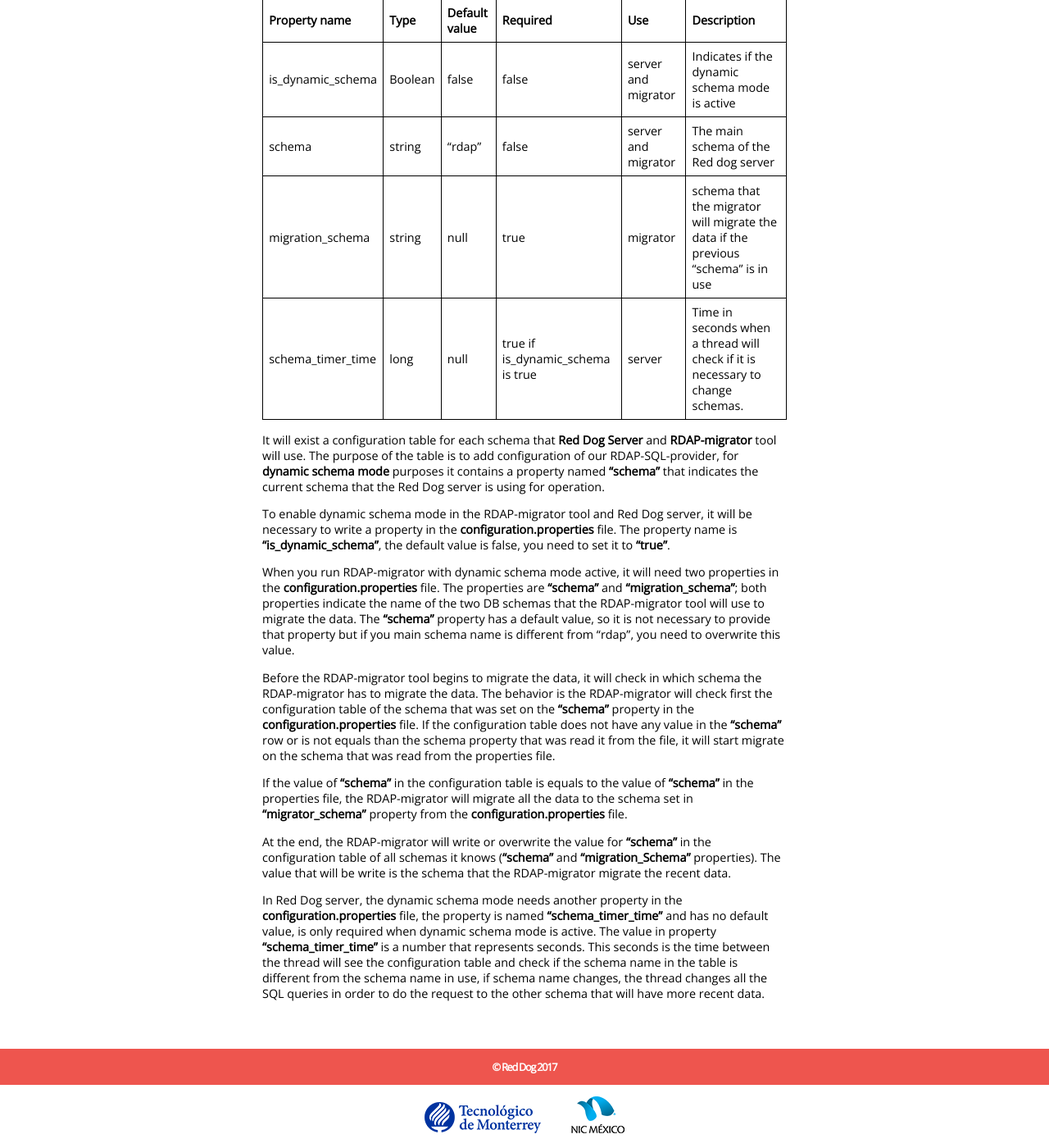
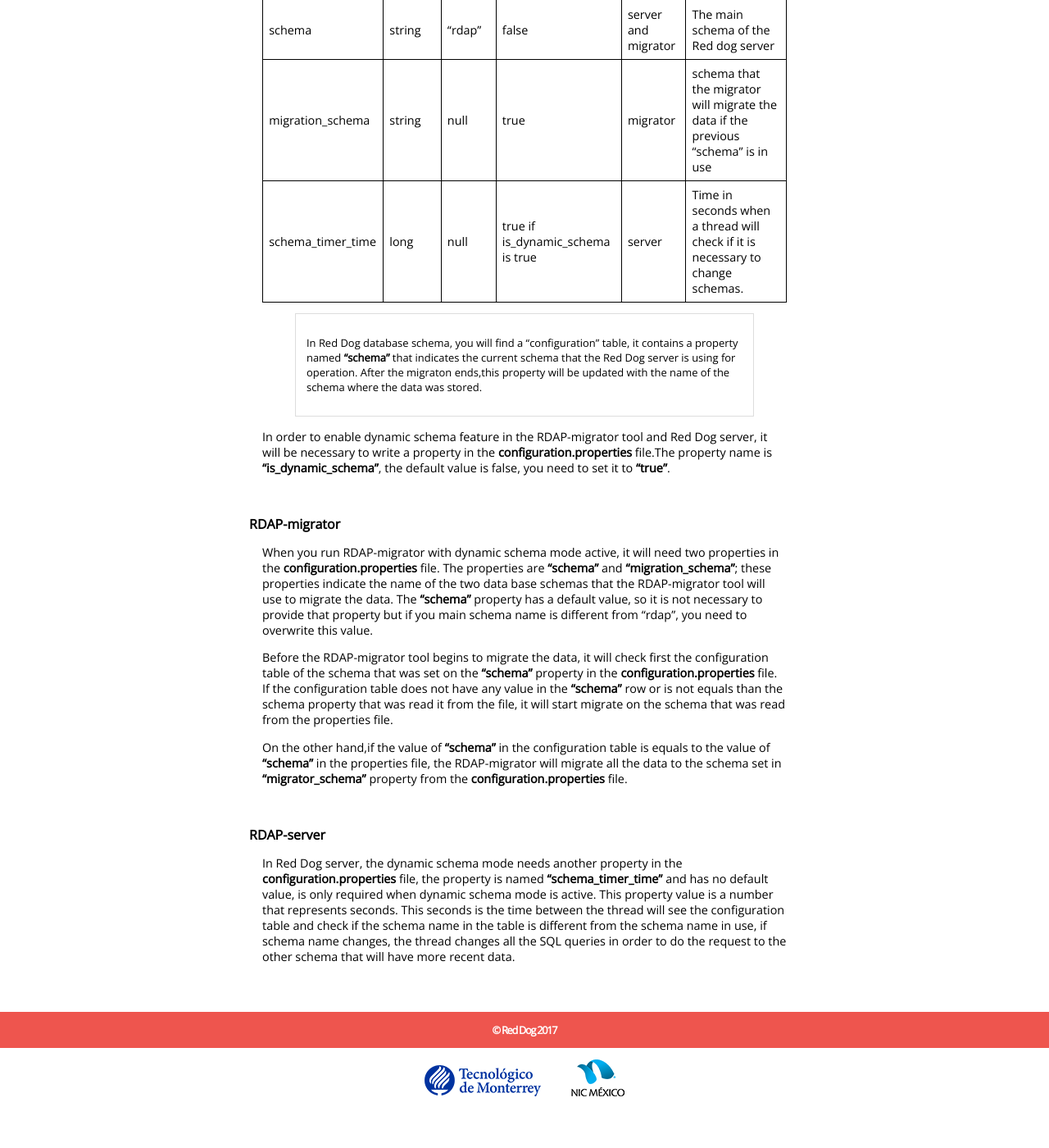
Before and after one commit to NICMx/rdap-server, a Jekyll site: the page built from dynamic-schema.md, in a window 1280 px wide and 1400 px high, scrolled down 799 px. Shown: the whole window at 82% size. Built offline with Jekyll 4.4.1, drawn with Linux system fonts in a browser that asks for light colours; nearby versions of some CDN libraries; after the commit the page ends 2154 px from its top, so only the background shows below that; some of the changed text lies outside the part shown.

Commit message:
Add enhancements to the documentation

```diff
--- a/dynamic-schema.md
+++ b/dynamic-schema.md
@@ -5,20 +5,15 @@
 # Dynamic schema
 ## What do we call dynamic schema?
 
-In the **server**, to the ability to know, every certain period, if exists a new schema with more recent data, and switch to that schema.
-
-In the **migrator**, to the ability to store data in another Red Dog schema that are not used by an application.
+This feature is used to indice a set of database schemas where the most recent data will be store and read by the **migrator** and the **server**, respectively
 
 ## Why do we think that you need this dynamic schema?
 
-The first time that you migrate your data with our RDAP-migrator tool to the Red Dog DB, it will be stored in the default schema named “RDAP”.
-As our RDAP-migrator tool performs only full migration, what will happen if you run it once again?, It will erase all your data in your current Red Dog DB and migrate your data to the Red Dog DB once again. What will happen with your server? You will don’t have any information to respond to the users request because the RDAP-migrator erase all the data, and your users will have to wait until you finish your migration to respond with more recent data. That is the reason to we decide to implements this dynamic schema.
+The first time that you migrate your data with our RDAP-migrator tool to the Red Dog data base, it will be stored in the default schema named “RDAP”.As our RDAP-migrator tool performs only full migration ,it will erase all your data in your current Red Dog data base,then read your original data base and fill Red Dog data base,once again.We decide to implements this dynamic schema to avoid the lack of information on the server data base while the migrator do its job.
 
 ## How do dynamic schema works?
 
-You need to provide some extra configuration in RDAP-migrator tool and Red Dog server, these configurations are write in the **configuration.properties** files (“config/” folder and “WEB-INF/” folder respectively).
-
-Here is a table with a description of the needed properties
+You need to provide some extra information to the RDAP-migrator tool and the Red Dog server **configuration.properties** files which is in the“config/” folder and “WEB-INF/” folder respectively. The need properties are the following:
 
 | Property name | Type | Default value | Required | Use | Description |
 |:-------------|:----|:-------------|:--------|:---|:-----------|
@@ -27,17 +22,17 @@
 | migration_schema | string | null | true | migrator | schema that the migrator will migrate the data if the previous “schema” is in use|
 | schema_timer_time | long | null | true if is_dynamic_schema is true | server | Time in seconds when a thread will check if it is necessary to change schemas.|
 
-It will exist a configuration table for each schema that **Red Dog Server** and **RDAP-migrator** tool will use. The purpose of the table is to add configuration of our RDAP-SQL-provider, for **dynamic schema mode** purposes it contains a property named **“schema”** that indicates the current schema that the Red Dog server is using for operation.
+> In Red Dog database schema, you will find a "configuration" table, it contains a property named **“schema”** that indicates the current schema that the Red Dog server is using for operation. After the migraton ends,this property will be updated with the name of the schema where the data was stored.
 
-To enable dynamic schema mode in the RDAP-migrator tool and Red Dog server, it will be necessary to write a property in the **configuration.properties** file. The property name is **“is_dynamic_schema”**, the default value is false, you need to set it to **“true”**.
+In order to enable dynamic schema feature in the RDAP-migrator tool and Red Dog server, it will be necessary to write a property in the **configuration.properties** file.The property name is **“is_dynamic_schema”**, the default value is false, you need to set it to **“true”**.
 
-When you run RDAP-migrator with dynamic schema mode active, it will need two properties in the **configuration.properties** file. The properties are **“schema”** and **“migration_schema”**; both properties indicate the name of the two DB schemas that the RDAP-migrator tool will use to migrate the data. The **“schema”** property has a default value, so it is not necessary to provide that property but if you main schema name is different from “rdap”, you need to overwrite this value.
+## RDAP-migrator
+When you run RDAP-migrator with dynamic schema mode active, it will need two properties in the **configuration.properties** file. The properties are **“schema”** and **“migration_schema”**; these properties indicate the name of the two data base schemas that the RDAP-migrator tool will use to migrate the data. The **“schema”** property has a default value, so it is not necessary to provide that property but if you main schema name is different from “rdap”, you need to overwrite this value.
 
-Before the RDAP-migrator tool begins to migrate the data, it will check in which schema the RDAP-migrator has to migrate the data.
-The behavior is the RDAP-migrator will check first the configuration table of the schema that was set on the **“schema”** property in the **configuration.properties** file. If the configuration table does not have any value in the **“schema”** row or is not equals than the schema property that was read it from the file, it will start migrate on the schema that was read from the properties file.
+Before the RDAP-migrator tool begins to migrate the data, it will check first the configuration table of the schema that was set on the **“schema”** property in the **configuration.properties** file. If the configuration table does not have any value in the **“schema”** row or is not equals than the schema property that was read it from the file, it will start migrate on the schema that was read from the properties file.
 
-If the value of **“schema”** in the configuration table is equals to the value of **“schema”** in the properties file, the RDAP-migrator will migrate all the data to the schema set in **“migrator_schema”** property from the **configuration.properties** file.
+On the other hand,if the value of **“schema”** in the configuration table is equals to the value of **“schema”** in the properties file, the RDAP-migrator will migrate all the data to the schema set in **“migrator_schema”** property from the **configuration.properties** file.
 
-At the end, the RDAP-migrator will write or overwrite the value for **“schema”** in the configuration table of all schemas it knows (**“schema”** and **“migration_Schema”** properties). The value that will be write is the schema that the RDAP-migrator migrate the recent data.
 
-In Red Dog server, the dynamic schema mode needs another property in the **configuration.properties** file, the property is named **“schema_timer_time”** and has no default value, is only required when dynamic schema mode is active. The value in property **“schema_timer_time”** is a number that represents seconds. This seconds is the time between the thread will see the configuration table and check if the schema name in the table is different from the schema name in use, if schema name changes, the thread changes all the SQL queries in order to do the request to the other schema that will have more recent data.
+## RDAP-server
+In Red Dog server, the dynamic schema mode needs another property in the **configuration.properties** file, the property is named **“schema_timer_time”** and has no default value, is only required when dynamic schema mode is active. This property value is a number that represents seconds. This seconds is the time between the thread will see the configuration table and check if the schema name in the table is different from the schema name in use, if schema name changes, the thread changes all the SQL queries in order to do the request to the other schema that will have more recent data.
```
Also changed, not shown: migration.md (+22 -6 lines).
